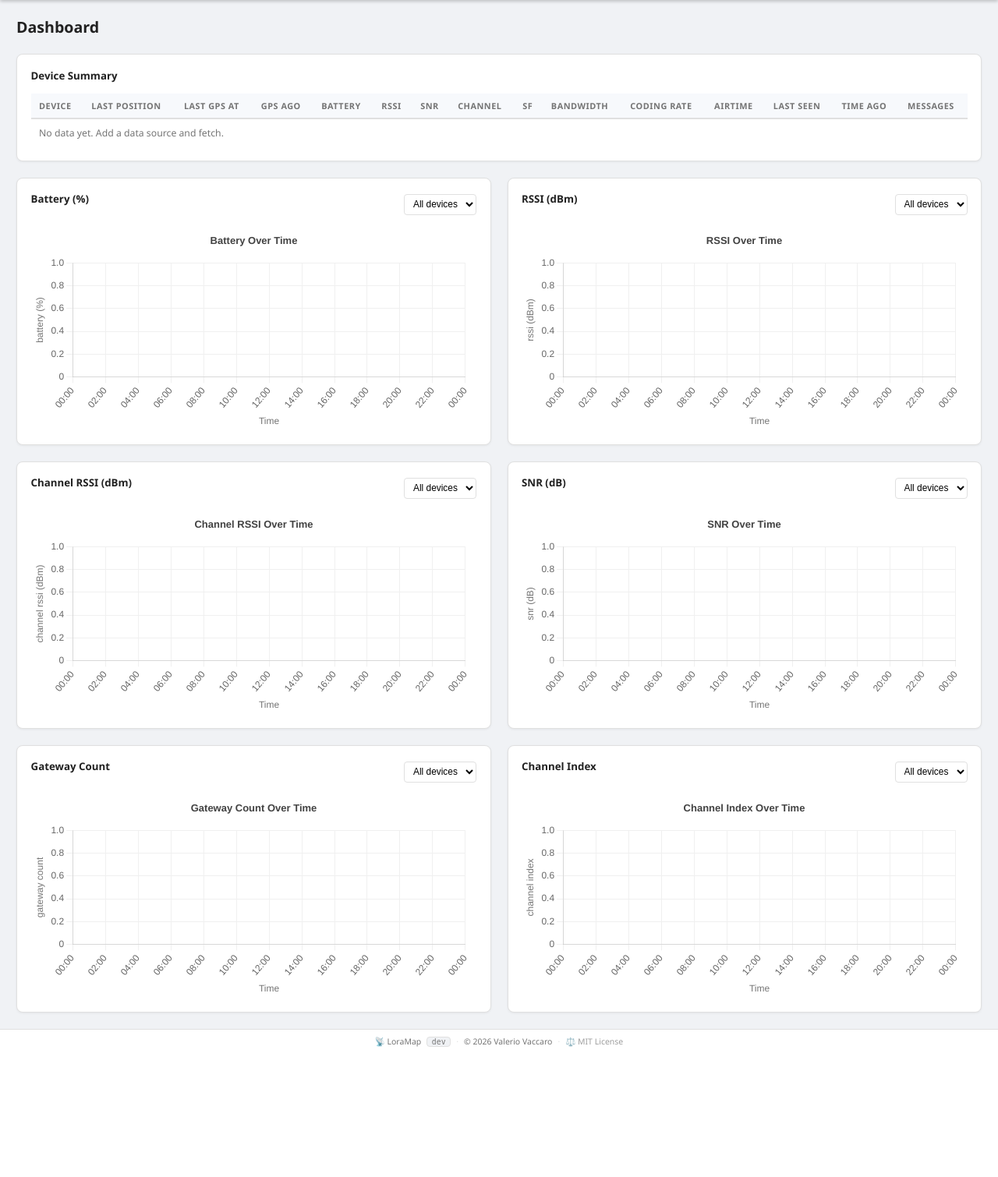
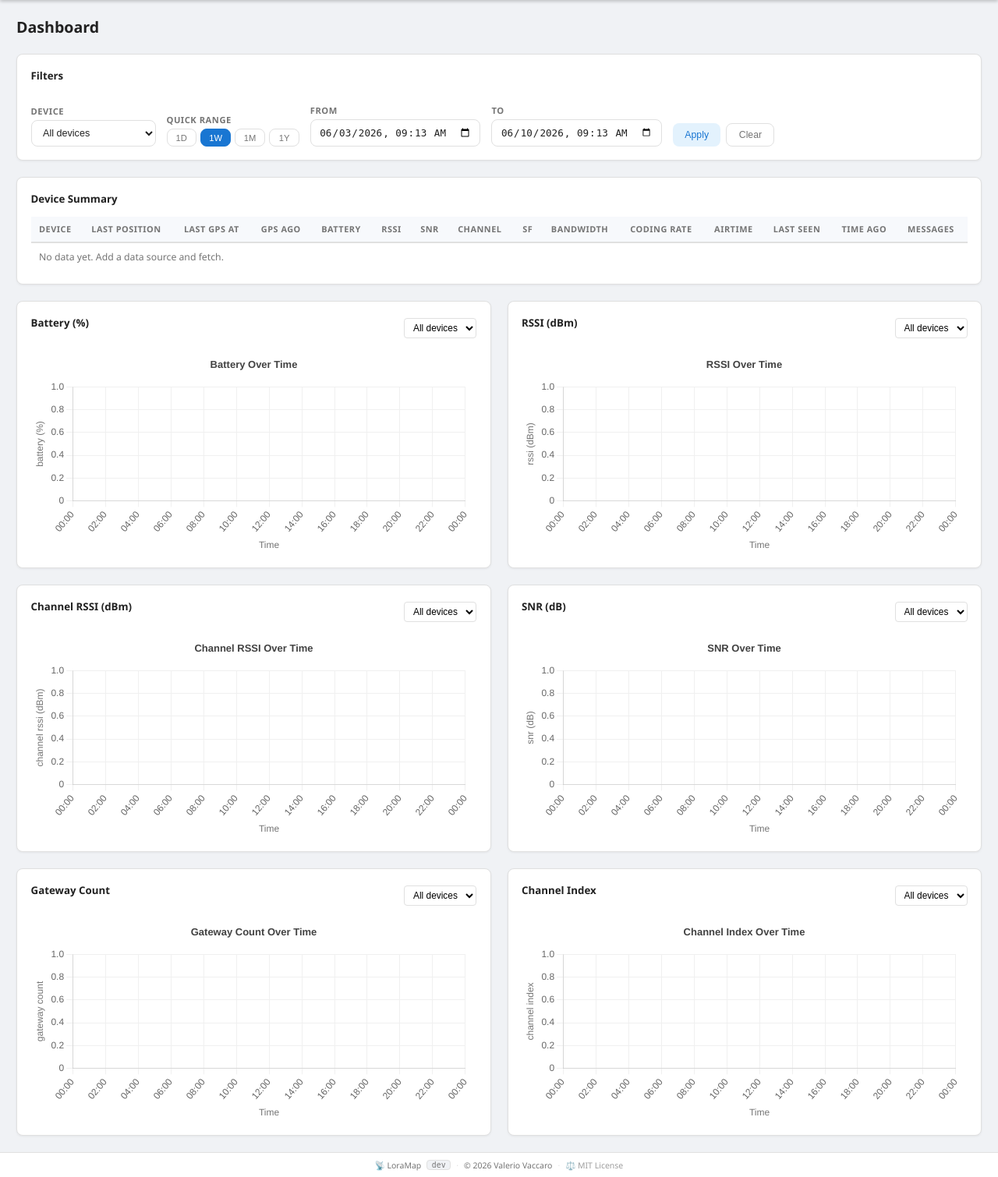
Before and after one commit to valerio-vaccaro/LoraMap, a Flask app: page /dashboard in a window 1280 px wide. Shown: the part 52-1562 px from the top of the page at 78% size. Before the commit the page ends 1395 px from the top, so only its background shows below. Run offline with Flask 3, Linux system fonts and the light colour scheme; the visitor is signed in with stand-in values (Sample User, id 1); data that the repository does not hold is empty.

Commit message:
filters on dashboard

```diff
--- a/app.py
+++ b/app.py
@@ -362,14 +362,32 @@ def api_positions():
 @login_required
 def api_devices():
     ds_ids = _user_ds_ids()
+    devices_param = request.args.get('devices', '')
+    from_time = request.args.get('from', '')
+    to_time = request.args.get('to', '')
+
+    filters = [UplinkMessage.datasource_id.in_(ds_ids)]
+    if devices_param:
+        device_list = [d.strip() for d in devices_param.split(',') if d.strip()]
+        if device_list:
+            filters.append(UplinkMessage.device_id.in_(device_list))
+    if from_time:
+        dt = parse_datetime(from_time)
+        if dt:
+            filters.append(UplinkMessage.real_timestamp >= dt)
+    if to_time:
+        dt = parse_datetime(to_time)
+        if dt:
+            filters.append(UplinkMessage.real_timestamp <= dt)
+
     device_rows = db.session.query(UplinkMessage.device_id).filter(
-        UplinkMessage.datasource_id.in_(ds_ids)
+        *filters
     ).distinct().all()
     now = datetime.utcnow()
     result = []
     for (device_id,) in device_rows:
         base = UplinkMessage.query.filter(
-            UplinkMessage.datasource_id.in_(ds_ids),
+            *filters,
             UplinkMessage.device_id == device_id,
         )
 
--- a/static/js/dashboard.js
+++ b/static/js/dashboard.js
@@ -29,8 +29,17 @@ const CHART_DEFS = {
     channel_index: { label: 'Channel Index Over Time',  unit: ''    },
 };
 
+const QUICK_RANGE_DAYS = {
+    day: 1,
+    week: 7,
+    month: 30,
+    year: 365,
+};
+
 const charts = {};   // metric -> Chart instance
 let deviceList = [];
+let allDevices = [];
+let activeQuickRange = null;
 let customDeviceColors = {};
 
 function loadCustomColors() {
@@ -77,6 +86,17 @@ async function loadDashboard() {
     const resp = await fetch('/api/devices');
     if (!resp.ok) return;
     const data = await resp.json();
+    allDevices = data.devices || [];
+    populateFilterDeviceSelect(allDevices);
+    setQuickRange('week', false);
+    await refreshDashboard();
+}
+
+async function refreshDashboard() {
+    const params = getFilterParams();
+    const resp = await fetch('/api/devices?' + params);
+    if (!resp.ok) return;
+    const data = await resp.json();
     deviceList = data.devices || [];
 
     renderDeviceTable(deviceList);
@@ -84,6 +104,70 @@ async function loadDashboard() {
     for (const metric of Object.keys(CHART_DEFS)) {
         await updateChart(metric);
     }
+}
+
+function populateFilterDeviceSelect(devices) {
+    const sel = document.getElementById('filter-device');
+    devices.forEach(d => {
+        const opt = document.createElement('option');
+        opt.value = d.device_id;
+        opt.textContent = d.device_id;
+        sel.appendChild(opt);
+    });
+}
+
+function getFilterParams() {
+    const params = new URLSearchParams();
+    const device = document.getElementById('filter-device').value;
+    const from = document.getElementById('filter-from').value;
+    const to = document.getElementById('filter-to').value;
+    if (device) params.set('devices', device);
+    if (from) params.set('from', from);
+    if (to) params.set('to', to);
+    return params;
+}
+
+function applyFilters() {
+    setQuickRangeActive(null);
+    refreshDashboard();
+}
+
+function clearFilters() {
+    document.getElementById('filter-device').value = '';
+    document.getElementById('filter-from').value = '';
+    document.getElementById('filter-to').value = '';
+    setQuickRangeActive(null);
+    refreshDashboard();
+}
+
+function setQuickRange(rangeKey, shouldLoad = true) {
+    const days = QUICK_RANGE_DAYS[rangeKey];
+    if (!days) return;
+    const now = new Date();
+    const from = new Date(now.getTime() - days * 24 * 60 * 60 * 1000);
+
+    document.getElementById('filter-from').value = toUtcDatetimeLocalValue(from);
+    document.getElementById('filter-to').value = toUtcDatetimeLocalValue(now);
+    setQuickRangeActive(rangeKey);
+
+    if (shouldLoad) refreshDashboard();
+}
+
+function setQuickRangeActive(rangeKey) {
+    activeQuickRange = rangeKey;
+    Object.keys(QUICK_RANGE_DAYS).forEach(key => {
+        const el = document.getElementById(`range-${key}`);
+        if (el) el.classList.toggle('active', key === activeQuickRange);
+    });
+}
+
+function toUtcDatetimeLocalValue(date) {
+    const y = date.getUTCFullYear();
+    const m = String(date.getUTCMonth() + 1).padStart(2, '0');
+    const d = String(date.getUTCDate()).padStart(2, '0');
+    const h = String(date.getUTCHours()).padStart(2, '0');
+    const min = String(date.getUTCMinutes()).padStart(2, '0');
+    return `${y}-${m}-${d}T${h}:${min}`;
 }
 
 // ---------------------------------------------------------------------------
@@ -234,7 +318,10 @@ async function updateChart(metric) {
 
     for (let i = 0; i < devicesToFetch.length; i++) {
         const id = devicesToFetch[i].device_id;
-        const params = new URLSearchParams({ device_id: id, metric });
+        const params = getFilterParams();
+        params.delete('devices');
+        params.set('device_id', id);
+        params.set('metric', metric);
         const resp = await fetch('/api/chart_data?' + params);
         if (!resp.ok) continue;
         const data = await resp.json();
--- a/templates/dashboard.html
+++ b/templates/dashboard.html
@@ -10,6 +10,42 @@
 {% block content %}
 <div class="dashboard-container">
     <h2 class="page-title">Dashboard</h2>
+
+    <!-- Filters -->
+    <section class="card">
+        <div class="card-header">
+            <h3 class="card-title">Filters</h3>
+        </div>
+        <div class="filter-bar">
+            <div class="form-group">
+                <label for="filter-device">Device</label>
+                <select id="filter-device" class="select-sm">
+                    <option value="">All devices</option>
+                </select>
+            </div>
+            <div class="form-group">
+                <label>Quick Range</label>
+                <div class="quick-range-group">
+                    <button class="btn btn-ghost btn-sm quick-range-btn" id="range-day" onclick="setQuickRange('day')">1D</button>
+                    <button class="btn btn-ghost btn-sm quick-range-btn" id="range-week" onclick="setQuickRange('week')">1W</button>
+                    <button class="btn btn-ghost btn-sm quick-range-btn" id="range-month" onclick="setQuickRange('month')">1M</button>
+                    <button class="btn btn-ghost btn-sm quick-range-btn" id="range-year" onclick="setQuickRange('year')">1Y</button>
+                </div>
+            </div>
+            <div class="form-group">
+                <label for="filter-from">From</label>
+                <input type="datetime-local" id="filter-from" class="input-sm">
+            </div>
+            <div class="form-group">
+                <label for="filter-to">To</label>
+                <input type="datetime-local" id="filter-to" class="input-sm">
+            </div>
+            <div class="form-group filter-actions">
+                <button class="btn btn-secondary" onclick="applyFilters()">Apply</button>
+                <button class="btn btn-ghost" onclick="clearFilters()">Clear</button>
+            </div>
+        </div>
+    </section>
 
     <!-- Device summary table -->
     <section class="card">
```
